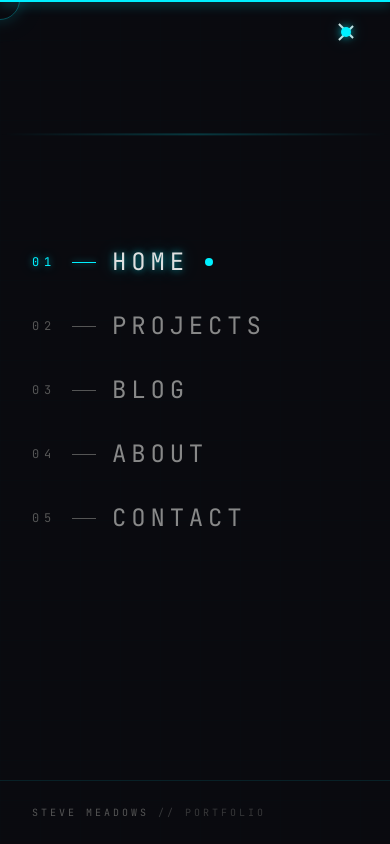
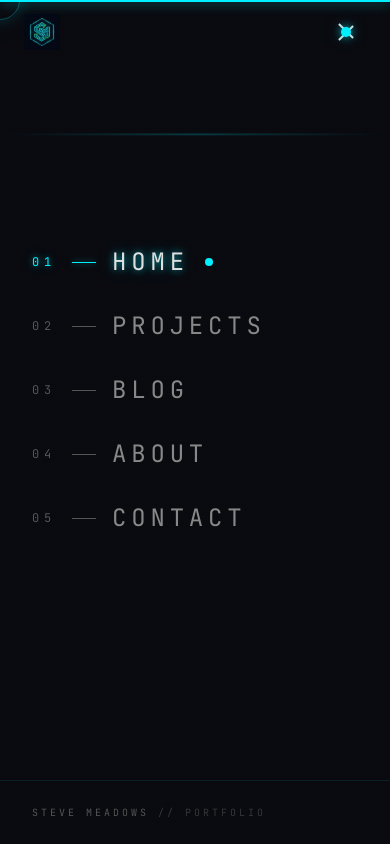
Before and after one commit to steadows/portfolio-v2, a Next.js app: page / in a window 390 px wide. Both pictures are taken after a click on the button "Open menu". Shown: the top 844 px of the page. Built offline with nearby package versions, Linux system fonts and the light colour scheme.

Commit message:
fixed nav bar mobile 2

```diff
--- a/src/components/layout/Navbar.tsx
+++ b/src/components/layout/Navbar.tsx
@@ -113,6 +113,7 @@ export function Navbar() {
   const closeMobile = useCallback(() => setMobileOpen(false), []);
 
   return (
+    <>
       <header
         className={cn(
           "fixed top-0 left-0 right-0 z-50 transition-all duration-300",
@@ -220,8 +221,9 @@ export function Navbar() {
             />
           </button>
         </nav>
+      </header>
 
-      {/* ── Mobile Full-Screen Overlay ── */}
+      {/* ── Mobile Full-Screen Overlay (outside header to avoid backdrop-filter containing block) ── */}
       <AnimatePresence>
         {mobileOpen && (
           <motion.div
@@ -229,7 +231,7 @@ export function Navbar() {
             initial="hidden"
             animate="visible"
             exit="exit"
-            className="fixed inset-0 z-40 flex flex-col bg-bg-base backdrop-blur-lg md:hidden"
+            className="fixed inset-0 z-40 flex flex-col bg-bg-base md:hidden"
           >
             {/* Decorative grid overlay */}
             <div className="pointer-events-none absolute inset-0 grid-overlay opacity-[0.03]" />
@@ -312,6 +314,6 @@ export function Navbar() {
           </motion.div>
         )}
       </AnimatePresence>
-    </header>
+    </>
   );
 }
```
Lines whose indentation alone changed are shown as unchanged.
